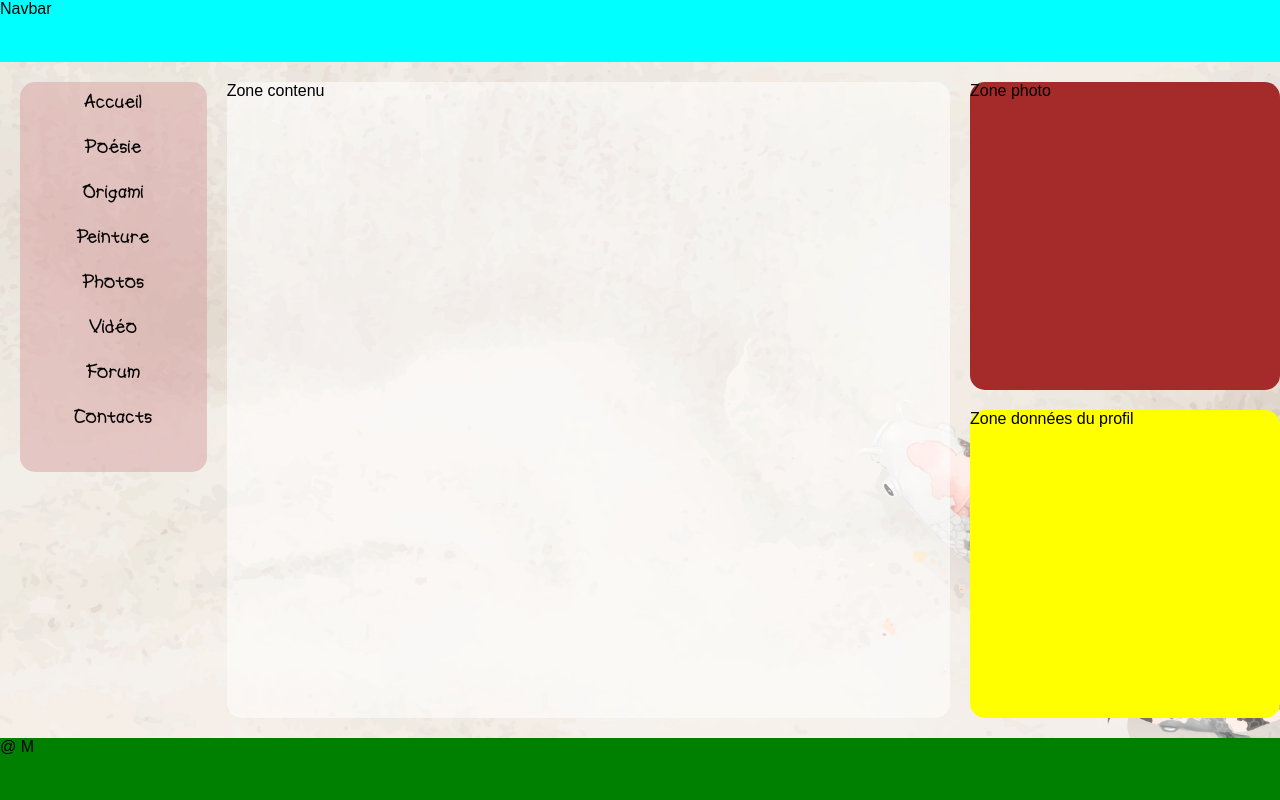
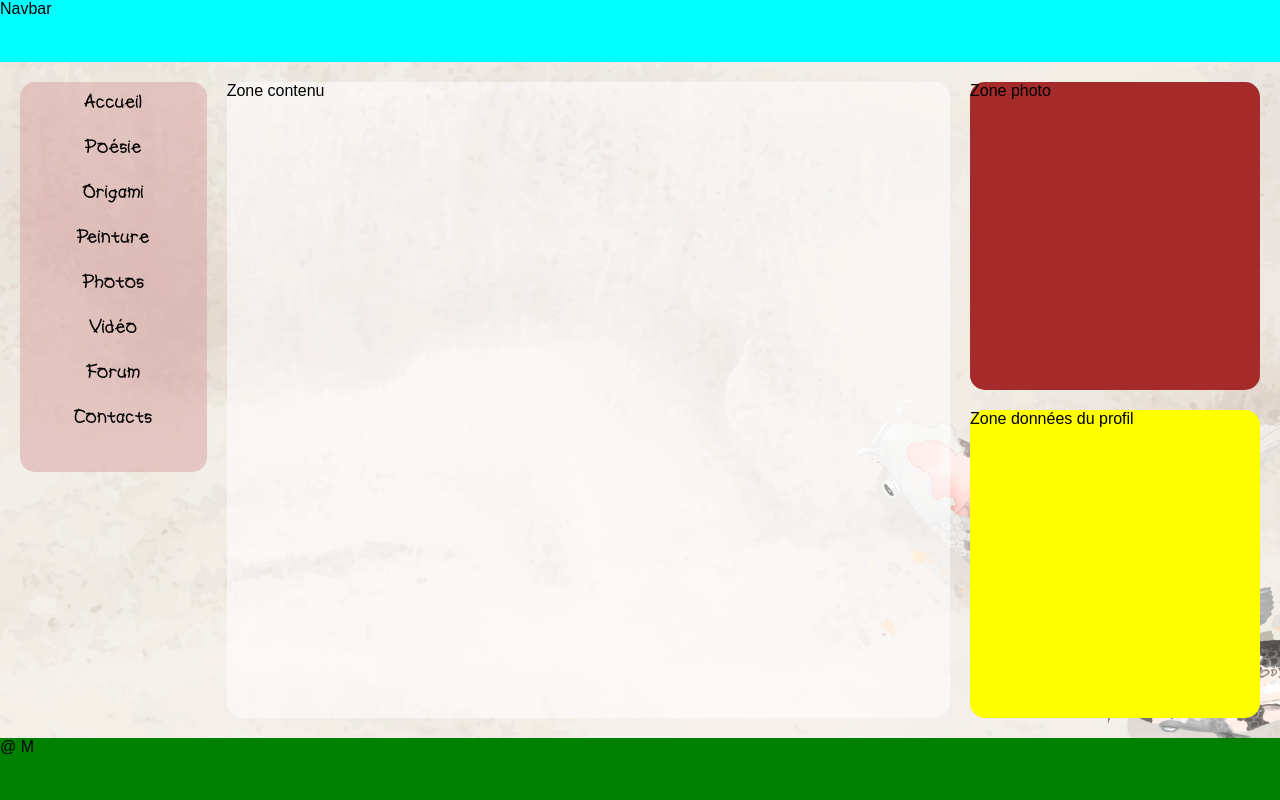
Before and after one commit to Mashoulya/Japan-forum, a PHP site: page /html/pageUser.html in a window 1280 px wide. Run offline with PHP 8.4, Linux system fonts and the light colour scheme.

Commit message:
JF-pageUser

```diff
--- a/frontend/css/pageUser.css
+++ b/frontend/css/pageUser.css
@@ -36,7 +36,7 @@
   width: 100%;
 }
 
-.four {
+.two {
   background-color: var(--color-second);
   grid-area: 2/ 2/ 10/ 3;
   border-radius: 15px;
@@ -46,12 +46,14 @@
   background-color: brown;
   grid-area: 2/ 3/ 6/ 4;
   border-radius: 15px;
+  margin-right: 20px;
 }
 
-.five {
+.four {
   background-color: yellow;
   grid-area: 6/ 3/ 10/ 4;
   border-radius: 15px;
+  margin-right: 20px;
 }
 
 .ft {
--- a/frontend/html/pageUser.html
+++ b/frontend/html/pageUser.html
@@ -39,13 +39,15 @@
                 </li>
             </ul>
     </nav>
-        <div class="three">Zone photo</div>
-        <div class="four">Zone contenu</div>
-        <div class="five">Zone données du profil</div>
-        <footer class="ft">
+
+    <div class="two">Zone contenu</div>
+    <div class="three">Zone photo</div>
+    <div class="four">Zone données du profil</div>
+
+    <footer class="ft">
             @ M
-        </footer>
-      </div>
+    </footer>
+    </div>
 
 
 
```
Lines whose indentation alone changed are shown as unchanged.
